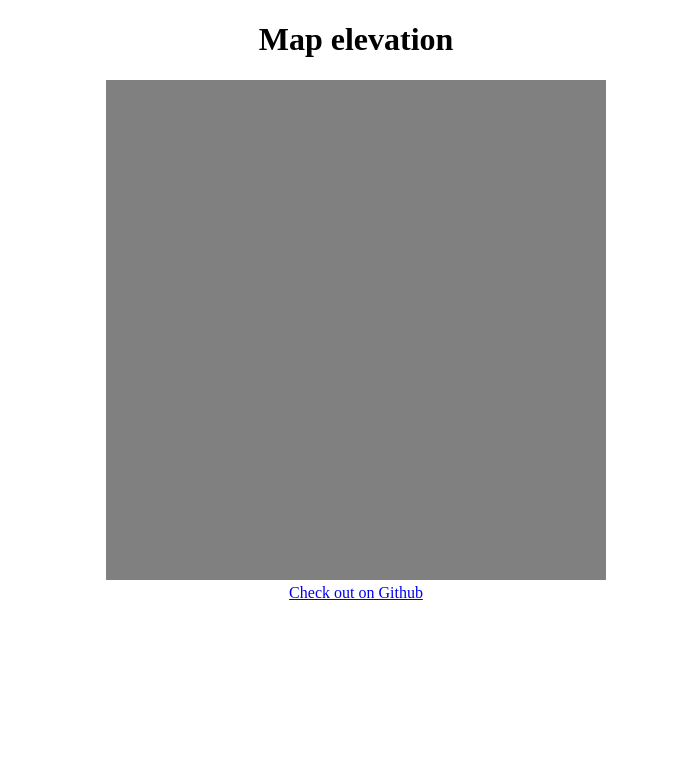
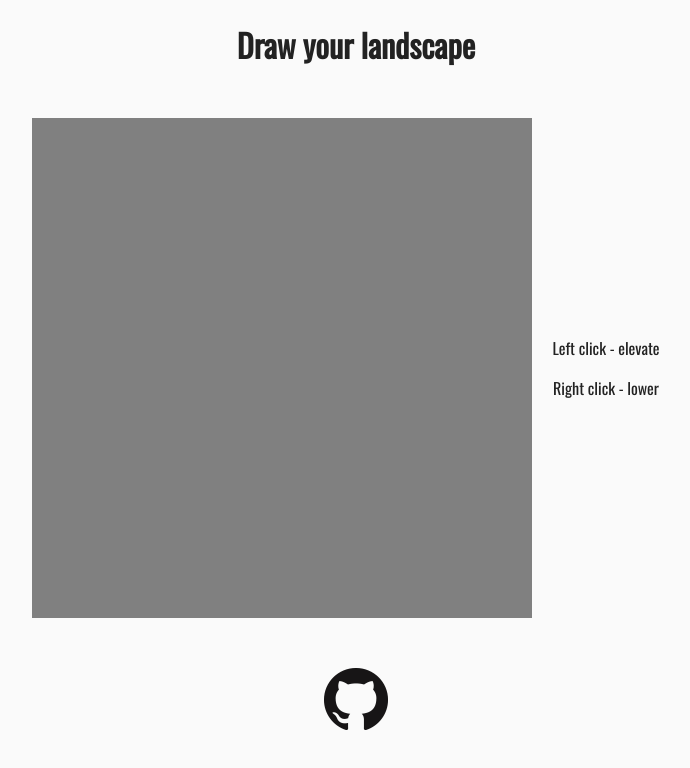
Before and after one commit to gergoabraham/map-elevation, a website: page index.html in a window 1280 px wide. Shown: the whole page, without its empty margins (284-974 px from the left). Drawn offline with nearby package versions, Linux system fonts and the light colour scheme.

Commit message:
UI style improved, CSS added, size of map fixed

```diff
--- a/index.html
+++ b/index.html
@@ -1,25 +1,31 @@
 <!DOCTYPE html>
 <html lang="en">
+
 <head>
-        <title>Map elevation</title>
+    <title>Draw your landscape</title>
+
+    <link rel="stylesheet" href="style.css" />
     <meta charset="UTF-8">
-        <meta
-            name='viewport'
-            content='width=device-width, initial-scale=1.0, maximum-scale=1.0, user-scalable=0'/>
+    <meta name='viewport' content='width=device-width, initial-scale=1.0, maximum-scale=1.0, user-scalable=0' />
 </head>
 
 <body>
-        <style>
-            body {
-                text-align: center;
-            }
-        </style>
-        <h1>Map elevation</h1>
-        <canvas id="the-map" width="500px" height="500px"></canvas>
-        <br>
-        <a href="https://github.com/gergooo/map-elevation" target="blank">Check out on Github</a>
+    <h1>Draw your landscape</h1>
+
+    <div id="map-container">
+        <canvas id="the-map"></canvas>
+        <div id="legend">
+            <p>Left click - elevate</p>
+            <p>Right click - lower</p>
+        </div>
+    </div>
+
+    <a id="github-logo" href="https://github.com/gergooo/map-elevation" target="blank">
+        <img src="images/GitHub-Mark-64px.png" />
+    </a>
 
     <script src="js/map-elevation.js"></script>
     <script src="js/draw-map.js"></script>
 </body>
+
 </html>
--- a/js/draw-map.js
+++ b/js/draw-map.js
@@ -33,9 +33,14 @@ function init() {
   drawMap(map);
 
   canvas = document.getElementById('the-map');
+
+  canvas.height = 500;
+  canvas.width = 500;
+
   canvas.onclick = onLeftClick;
   canvas.oncontextmenu = onRightClick;
-  console.log('DÁN');
+
+  drawMap(map);
 }
 
 function onRightClick(e) {
@@ -51,10 +56,9 @@ function onClick(e, method) {
   const rect = canvas.getBoundingClientRect();
   const xPos = e.clientX - rect.left;
   const yPos = e.clientY - rect.top;
-  const size = canvas.height / n;
 
-  const x = Math.floor(xPos / size);
-  const y = Math.floor(yPos / size);
+  const x = Math.floor(xPos / (canvas.clientHeight / n));
+  const y = Math.floor(yPos / (canvas.clientHeight / n));
 
   map = method(map, x, y);
 
--- /dev/null
+++ b/style.css
@@ -0,0 +1,27 @@
+@import url('https://fonts.googleapis.com/css?family=Amatic+SC|Montserrat|Oswald|Pacifico|Roboto+Slab&display=swap');
+body {
+    background-color: #FAFAFA;
+    text-align: center;
+    color: #222;
+    font-family: 'Oswald';
+}
+
+#map-container {
+    display: flex;
+    flex-wrap: wrap;
+    justify-content: center;
+    align-items: center;
+    margin: 50px;
+}
+
+#the-map {
+    height: 90vw;
+    width: 90vw;
+    max-height: 500px;
+    max-width: 500px;
+}
+
+#legend {
+    padding-left: 20px;
+    padding-right: 20px;
+}
```
Also changed, not shown: images/GitHub-Mark-64px.png (added). Lines whose indentation alone changed are shown as unchanged.
